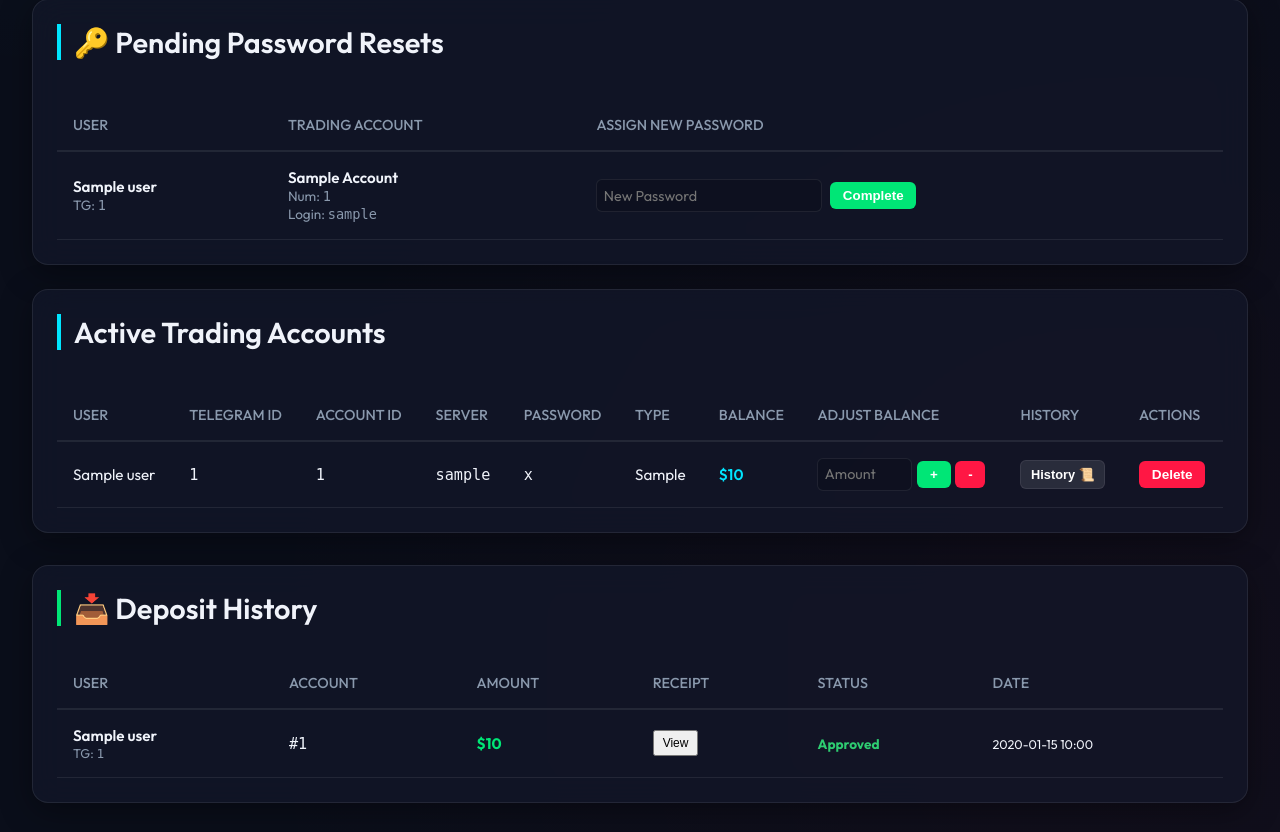
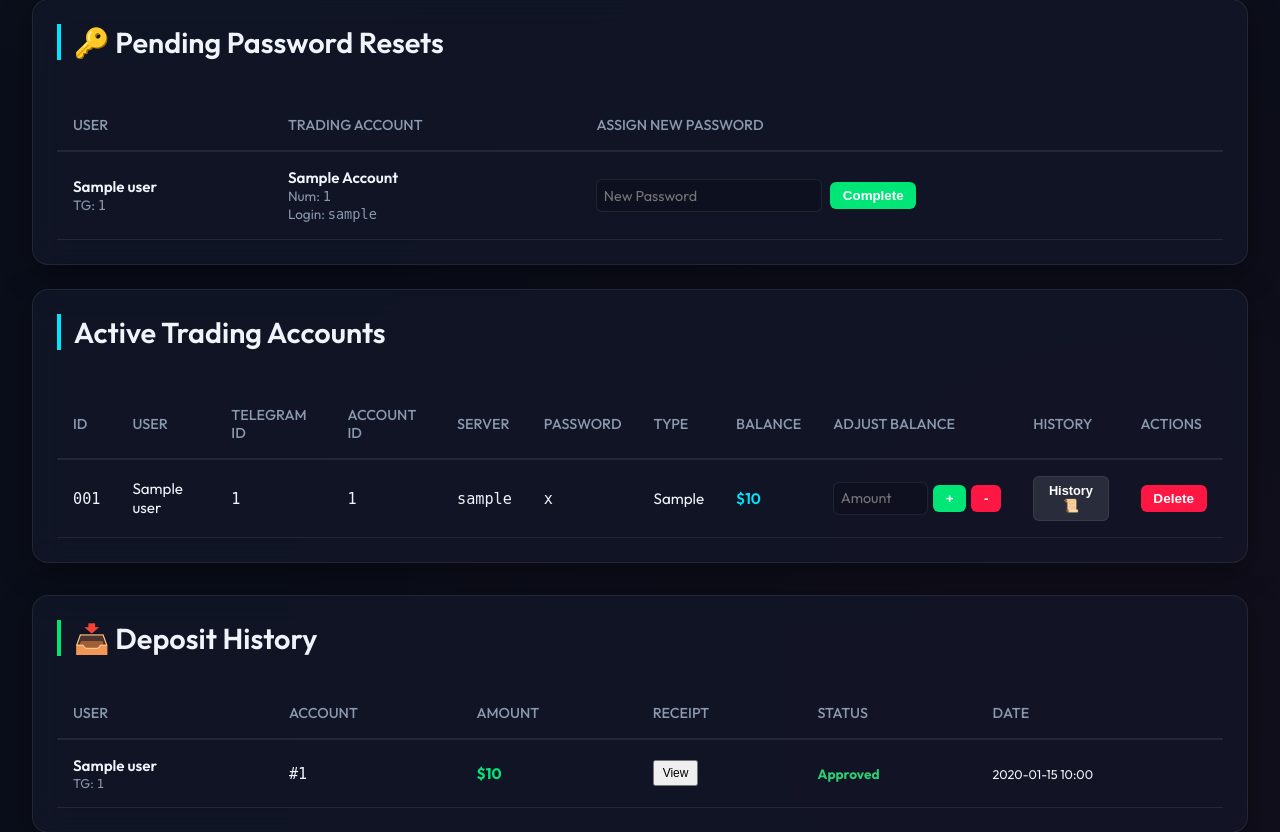
Before and after one commit to Hengsadboy/sony, a FastAPI app: template templates/dashboard.html in a window 1280 px wide. Shown: the part 1327-2159 px from the top of the page. Run offline with FastAPI, Linux system fonts and the light colour scheme; the template is opened without the code that fills it: most values are stand-ins (such as "Sample title", 1, 10 or a date in 2020); data that the repository does not hold is empty.

Commit message:
Add formatted serial ID column (e.g. 001, 002) to Active Trading Accounts list

```diff
--- a/templates/dashboard.html
+++ b/templates/dashboard.html
@@ -249,6 +249,7 @@
                 <table>
                     <thead>
                         <tr>
+                            <th>ID</th>
                             <th>User</th>
                             <th>Telegram ID</th>
                             <th>Account ID</th>
@@ -264,6 +265,7 @@
                     <tbody>
                         {% for acc in all_accounts %}
                             <tr id="account-{{ acc.id }}">
+                                <td><code>{{ "%03d"|format(loop.index) }}</code></td>
                                 <td>{{ acc.user.name }}</td>
                                 <td><code>{{ acc.user_telegram_id }}</code></td>
                                 <td><code>{{ acc.account_number }}</code></td>
@@ -288,7 +290,7 @@
                                 </td>
                             </tr>
                             <tr id="history-row-{{ acc.id }}" style="display: none; background: rgba(0, 0, 0, 0.25);">
-                                <td colspan="10" style="padding: 1rem; border-top: none;">
+                                <td colspan="11" style="padding: 1rem; border-top: none;">
                                     <div style="border-radius: 8px; border: 1px solid var(--glass-border); padding: 1rem; background: rgba(20, 20, 35, 0.5);">
                                         <h4 style="margin-top: 0; margin-bottom: 0.5rem; color: var(--accent-color); display: flex; align-items: center; gap: 0.5rem;">
                                             <span>📜 History for Account #{{ acc.account_number }}</span>
```
